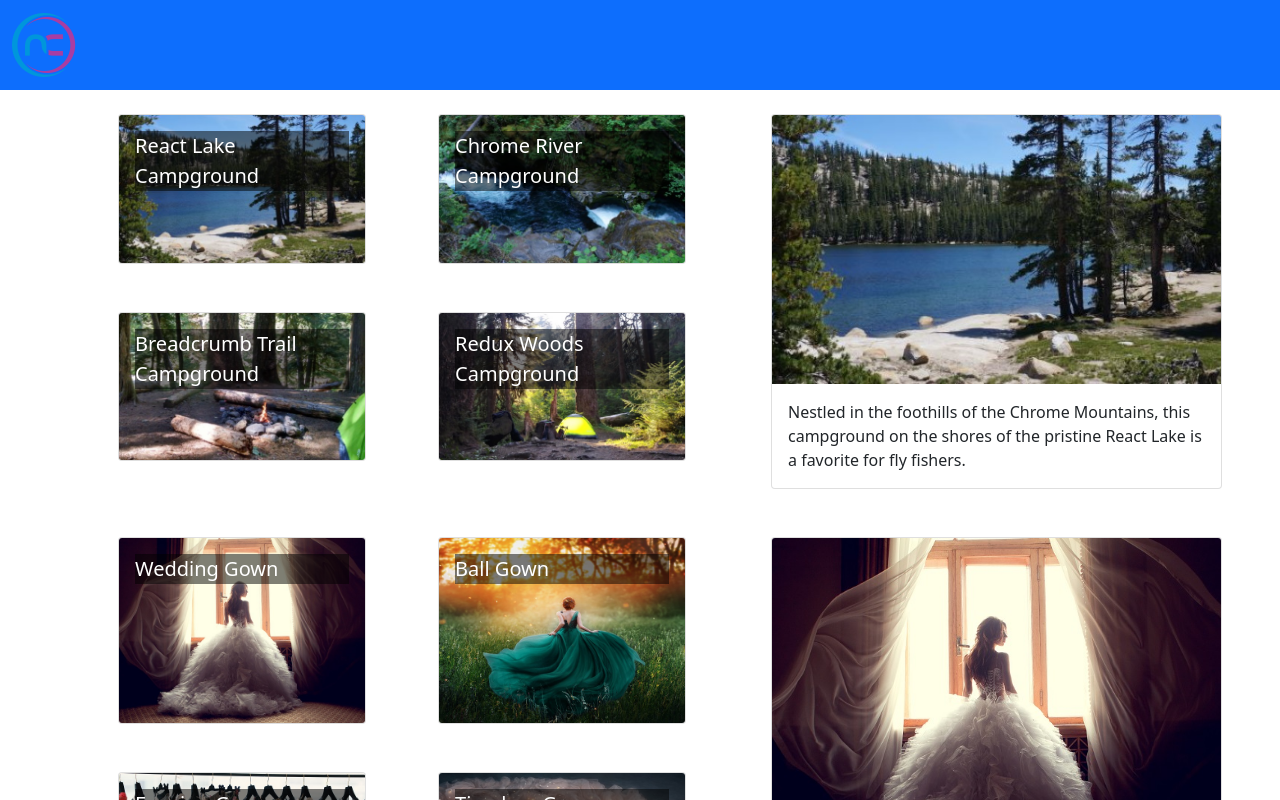
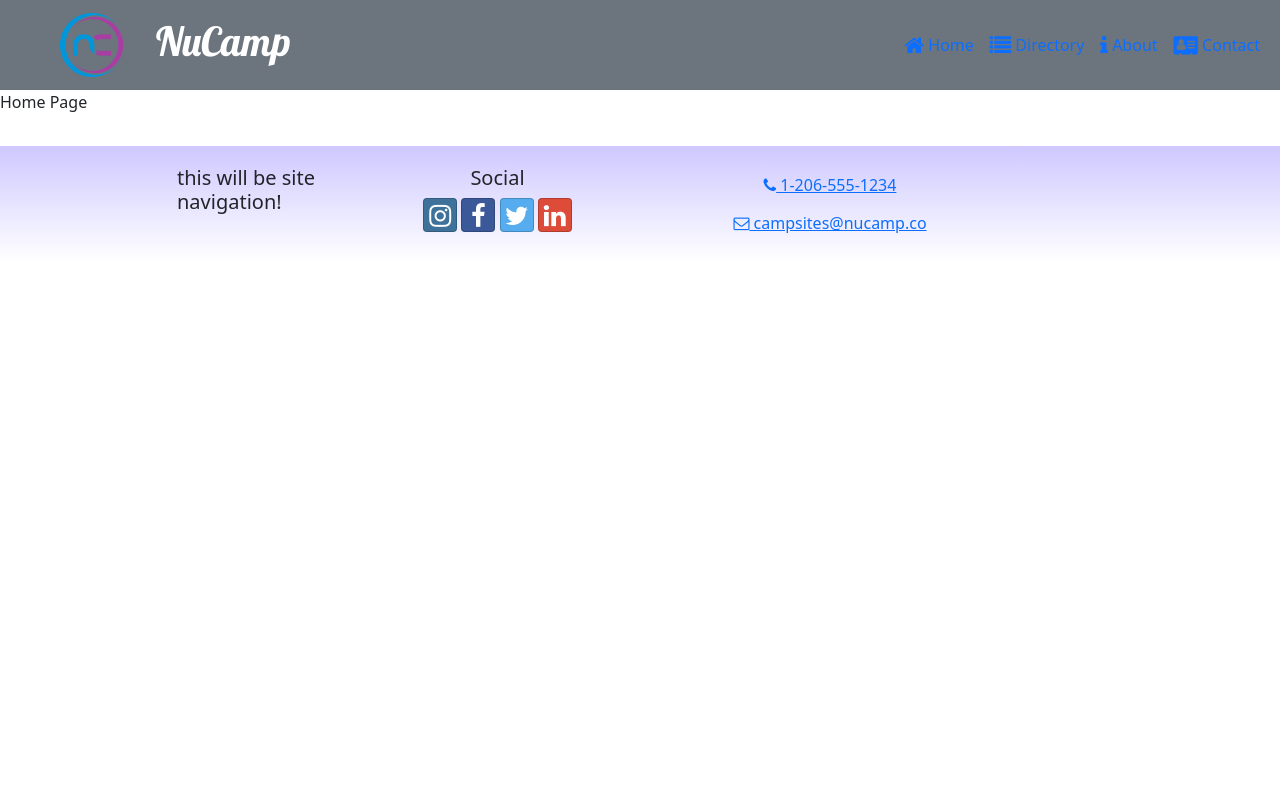
Before and after one commit to jannethg/GownsofLove2024, a React (Create React App) app: page / in a window 1280 px wide. Shown: the top 800 px of the page. Built offline with nearby package versions, Linux system fonts and the light colour scheme.

Commit message:
added useState for Header menu and Collapse nav menu

```diff
--- a/src/App.css
+++ b/src/App.css
@@ -75,10 +75,9 @@
   --bs-code-color: #d63384;
   --bs-highlight-bg: #fff4cc;
 
+  --bs-primary-light: #d1c6c6;
   --gol-primary-vibes: "Great Vibes", cursive;
   --gol-primary-la: "Sacramento", cursive;
-
-
 }
 
 body {
@@ -90,6 +89,7 @@
 h3,
 .card-body > .card-title {
   font-family: "Lobster", cursive;
+  color: white;
 }
 
 .card-title {
@@ -110,6 +110,15 @@
   padding: 50px 0;
   border-bottom: 1px ridge;
   min-height: 200px;
+}
+
+/*header */
+#maiNav {
+  padding-top: 1.5rem;
+  padding-bottom: 1.5rem;
+  border: none;
+  background-color: #d1c6c680;
+  transition: padding-top 0.3s ease-in-out, padding-bottom 0.3s ease-in-out;
 }
 
 .site-footer {
@@ -137,6 +146,17 @@
   min-height: 8rem;
 }
 
+.nav-item, .navbar {
+  color: white;
+}
+
+.nav-link,
+.nav-link:focus,
+.nav-link:hover,
+.nav-link:active {
+  color: white;
+}
+
 .page-enter {
   opacity: 0;
   transform: translateX(-100%);
--- a/src/App.js
+++ b/src/App.js
@@ -1,4 +1,6 @@
-import React from "react";
+import { Routes, Route } from "react-router-dom";
+import ContactPage from "./pages/ContactPage";
+import HomePage from "./pages/HomePage";
 import "./App.css";
 import Header from "./components/Header";
 import Footer from "./components/Footer";
@@ -9,8 +11,11 @@
   return (
     <div className="App">
       <Header />
-      <CampsiteDirectoryPage/>
-      <GownDirectoryPage/>
+      <Routes>
+        <Route path="/" element={<HomePage />} />
+        <Route path="contact" element={<ContactPage />} />
+        <Route path="directory" element={<GownDirectoryPage />} />
+      </Routes>
       <Footer />
     </div>
   );
--- a/src/components/Header.js
+++ b/src/components/Header.js
@@ -1,14 +1,66 @@
-import { Navbar, NavbarBrand } from "reactstrap";
-import NucampLogo  from '../app/assets/img/logo.png';
+import { useState } from "react";
+import {
+  Navbar,
+  NavbarBrand,
+  Collapse,
+  NavbarToggler,
+  Nav,
+  NavItem,
+} from "reactstrap";
+import { NavLink } from "react-router-dom";
+import NucampLogo from "../app/assets/img/logo.png";
 
 const Header = () => {
-    return (
-        <Navbar color='primary' expand='md'>
-          <NavbarBrand href='/'>
-            <img src={NucampLogo} alt='nucamp logo' />
-          </NavbarBrand>
-      </Navbar>
-    );
+  //we'll make a call to useState
+  //well destructure the return value into a const variable [menuOpen] and a function [setMenuOpen]
+  //the [menuOpen] will track whether or not the collapsed navigation is open or closed
+  //for the initial state, we'll set this to false
+
+  //we'll pass an onClick prop to the NavbarToggler component
+  //we'll pass a function to run when the NavbarToggler is clicked.
+  //we'll set an arrow function setMenuOpen - this will call the setMenuOpen function that we got back from useState
+  //this will change the local state of menuOpen to the opposite of whatever it is by using (!menuOpen)
+  //so if the original value is false , it will set to true.
+
+  //add a prop to the collapse component - isOpen={menuOpen} - React strap will use this prop to determin whether to show
+  //the collapse menu or not.. the isOpen property will change from true to false /or vise-versa based on the menuOpen variable.
+  //this will show the effect of revealing or hiding the collapse navlinks
+
+  const[menuOpen, setMenuOpen] = useState(false)
+
+  return (
+    <Navbar  color='secondary' sticky="top" expand="md">
+      <NavbarBrand className="ms-5" href="/">
+        <img src={NucampLogo} alt="nucamp logo" className="float-start" />
+        <h1 className="mt-1">NuCamp</h1>
+      </NavbarBrand>
+      <NavbarToggler onClick={() => setMenuOpen(!menuOpen)}/>
+      <Collapse isOpen={menuOpen} navbar>
+          <Nav className="ms-auto" navbar>
+            <NavItem>
+              <NavLink className="nav-link" to="/">
+                <i className="fa fa-home fa-lg" /> Home
+              </NavLink>
+            </NavItem>
+            <NavItem>
+              <NavLink className="nav-link" to="/directory">
+                <i className="fa fa-list fa-lg" /> Directory
+              </NavLink>
+            </NavItem>
+            <NavItem>
+              <NavLink className="nav-link" to="/about">
+                <i className="fa fa-info fa-lg" /> About
+              </NavLink>
+            </NavItem>
+            <NavItem>
+              <NavLink className="nav-link" to="/contact">
+                <i className="fa fa-address-card fa-lg" /> Contact
+              </NavLink>
+            </NavItem>
+          </Nav>
+      </Collapse>
+    </Navbar>
+  );
 };
 
 export default Header;
--- a/src/features/campsites/campsitesSlice.js
+++ b/src/features/campsites/campsitesSlice.js
@@ -10,11 +10,14 @@
 
 
 //retrieve a random campsite object from campsite array.
-
 // export const selectRandomCampsite = () => {
 //     return CAMPSITES[Math.floor(CAMPSITES.length * Math.random())];
 // }
 
+
+//Function by passing a specific id
+//return by campsites.find() array.
+//parameter of campsite to find by campsite.id
 export const selectCampsiteById = (id) => {
     return CAMPSITES.find(((campsite) => campsite.id === id));
 };
--- a/src/index.js
+++ b/src/index.js
@@ -4,6 +4,7 @@
 import { store } from './app/store';
 import App from './App';
 import './index.css';
+import { BrowserRouter } from 'react-router-dom';
 
 import 'bootstrap/dist/css/bootstrap.min.css';
 import 'bootstrap-social/bootstrap-social.css';
@@ -17,7 +18,9 @@
 root.render(
   <React.StrictMode>
     <Provider store={store}>
-      <App />
+      <BrowserRouter>
+        <App />
+      </BrowserRouter>
     </Provider>
   </React.StrictMode>
 );
--- a/src/pages/CampsitesDirectoryPage.js
+++ b/src/pages/CampsitesDirectoryPage.js
@@ -5,7 +5,8 @@
 import { selectCampsiteById } from "../features/campsites/campsitesSlice";
 
 const CampsiteDirectoryPage = () => {
-
+  //store the campsiteId instead of the entire object because each campsite object has a unique id.
+  //
 
 
   const [campsiteId, setCampsiteId] = useState(0);
--- /dev/null
+++ b/src/pages/ContactPage.js
@@ -0,0 +1,5 @@
+const ContactPage = () => {
+    return <div>Contact Page</div>
+}
+
+export default ContactPage;
--- /dev/null
+++ b/src/pages/HomePage.js
@@ -0,0 +1,5 @@
+const HomePage = () => {
+    return <div>Home Page</div>
+}
+
+export default HomePage;
```
